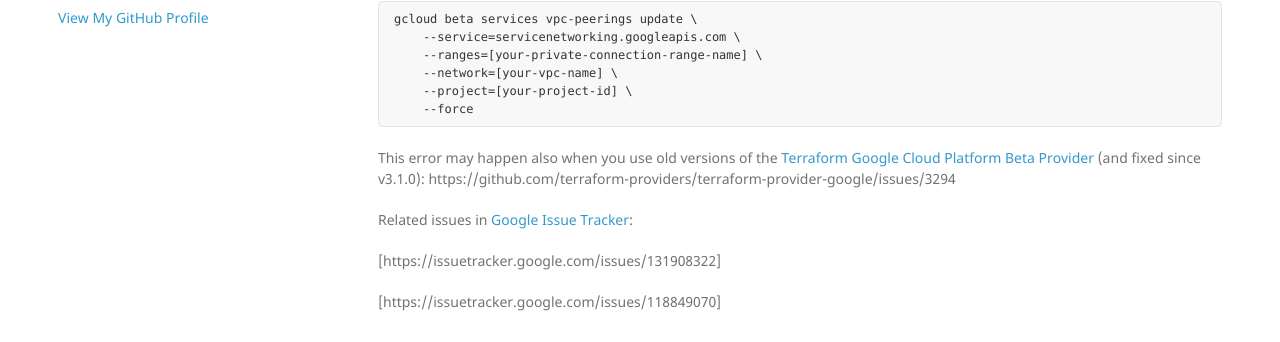
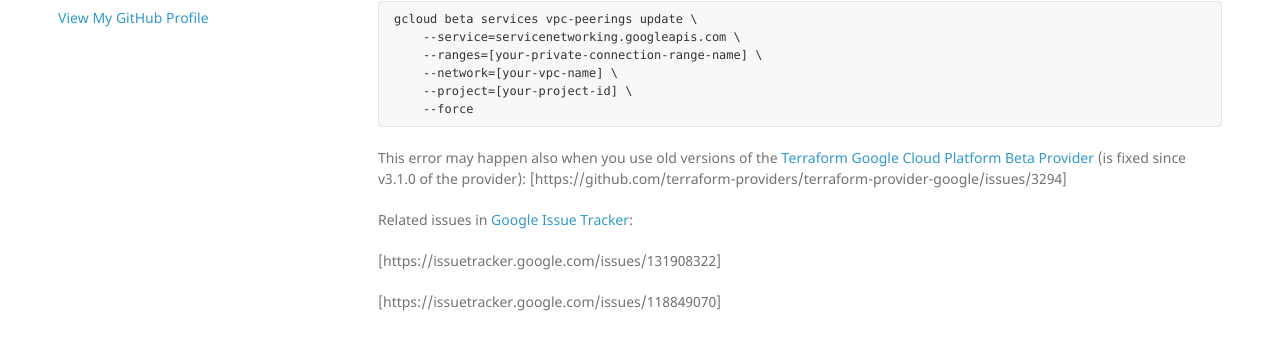
Before and after one commit to hfiel/hfiel.github.io, a Jekyll site: the page built from wiki/gcp/vpc-peering-update-force.md, in a window 1280 px wide. Shown: the part 418-760 px from the top of the page. Built offline with Jekyll 4.4.1, drawn with Linux system fonts in a browser that asks for light colours; nearby versions of some CDN libraries; our own code applies the rules of GitHub Pages for plain Markdown files.

Commit message:
Update vpc-peering-update-force.md

````diff
--- a/wiki/gcp/vpc-peering-update-force.md
+++ b/wiki/gcp/vpc-peering-update-force.md
@@ -17,8 +17,8 @@ gcloud beta services vpc-peerings update \
     --force
 ```
 
-This error may happen also when you use old versions of the [Terraform Google Cloud Platform Beta Provider](https://github.com/terraform-providers/terraform-provider-google-beta) (and fixed since v3.1.0):
-https://github.com/terraform-providers/terraform-provider-google/issues/3294
+This error may happen also when you use old versions of the [Terraform Google Cloud Platform Beta Provider](https://github.com/terraform-providers/terraform-provider-google-beta) (is fixed since v3.1.0 of the provider):
+[https://github.com/terraform-providers/terraform-provider-google/issues/3294]
 
 Related issues in [Google Issue Tracker](https://issuetracker.google.com):
 
````
